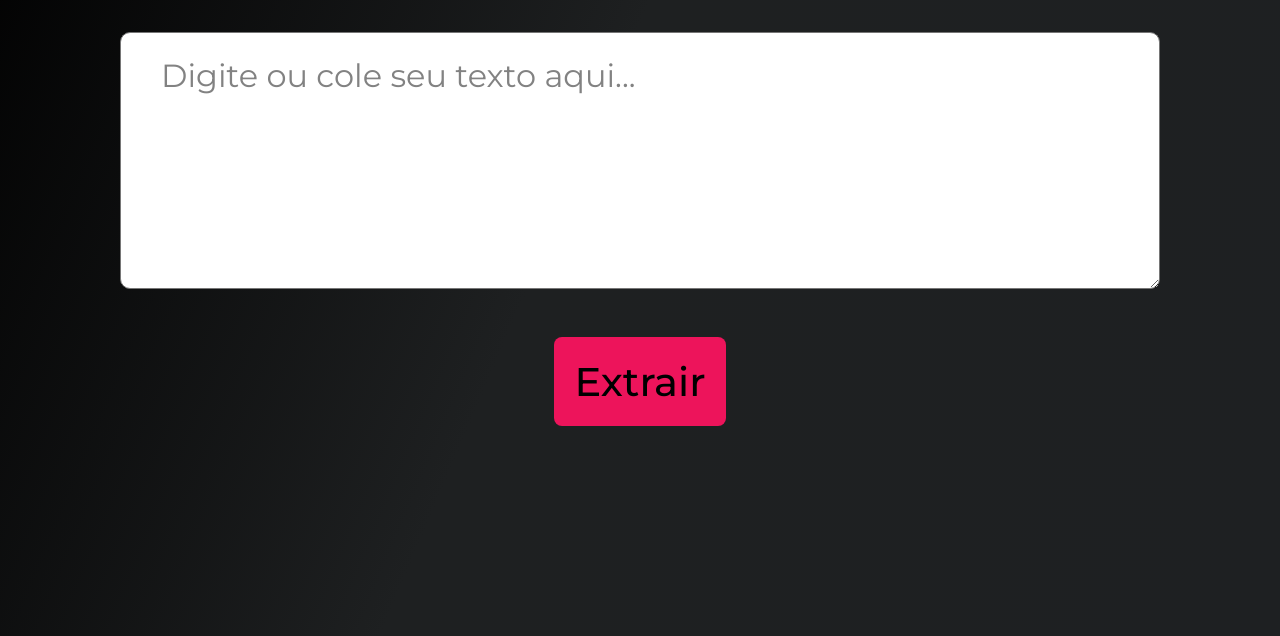
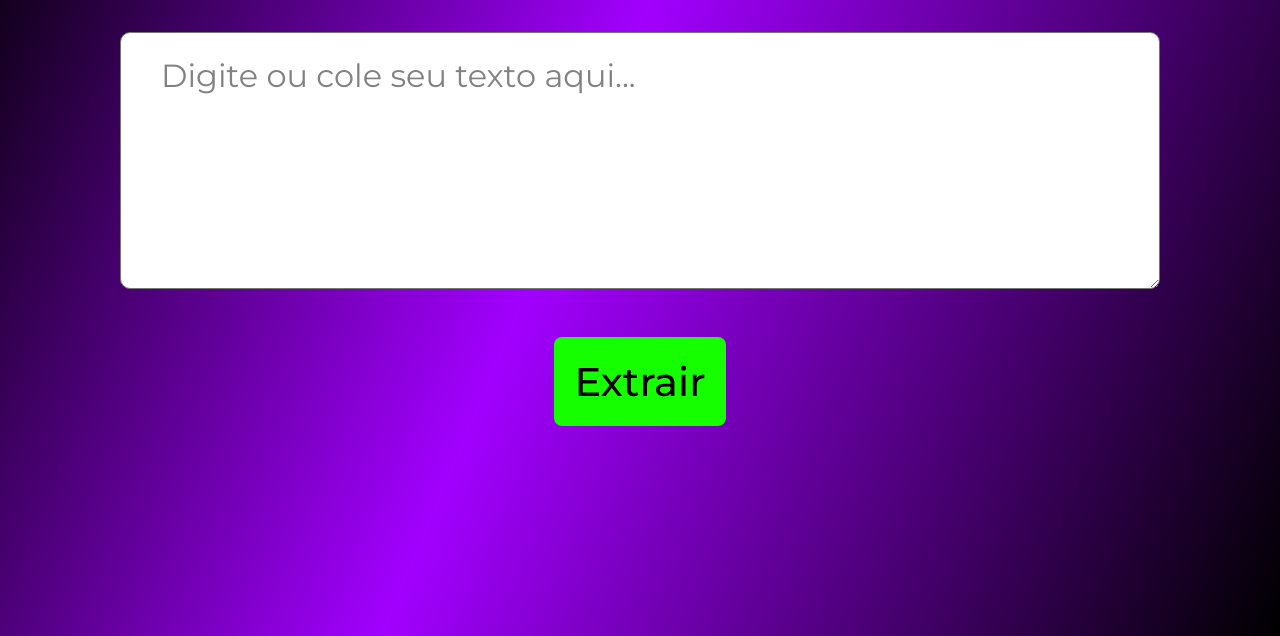
Before and after one commit to Edson2352/Pesquisa-sobre-videogames, a plain HTML site: page index.html in a window 1280 px wide. Shown: the part 198-834 px from the top of the page. Drawn offline with Linux system fonts and the light colour scheme.

Commit message:
Update style.css

```diff
--- a/style.css
+++ b/style.css
@@ -1,8 +1,8 @@
 @import url('https://fonts.googleapis.com/css2?family=Montserrat:ital,wght@0,100..900;1,100..900&display=swap');
 
 :root {
-    --cor-destaque: #ED145B;
-    --cor-gradiente-preto: linear-gradient(113deg, #000 0%, #1E2021 44.96%, #1E2022 100%);
+    --cor-destaque: #15ff00;
+    --cor-gradiente-preto: linear-gradient(113deg, #000000 0%, #a200ff 44.96%, #000000 100%);
 }
 
 * {
```
